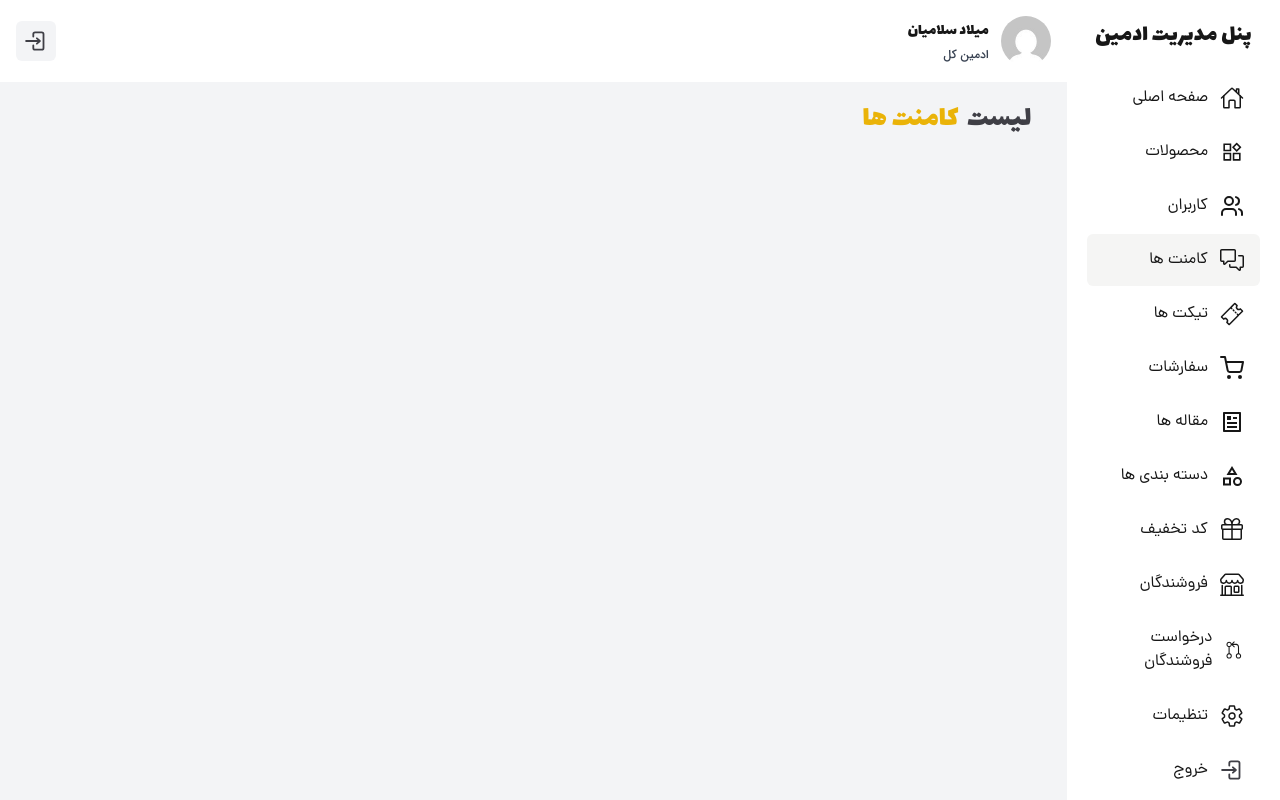
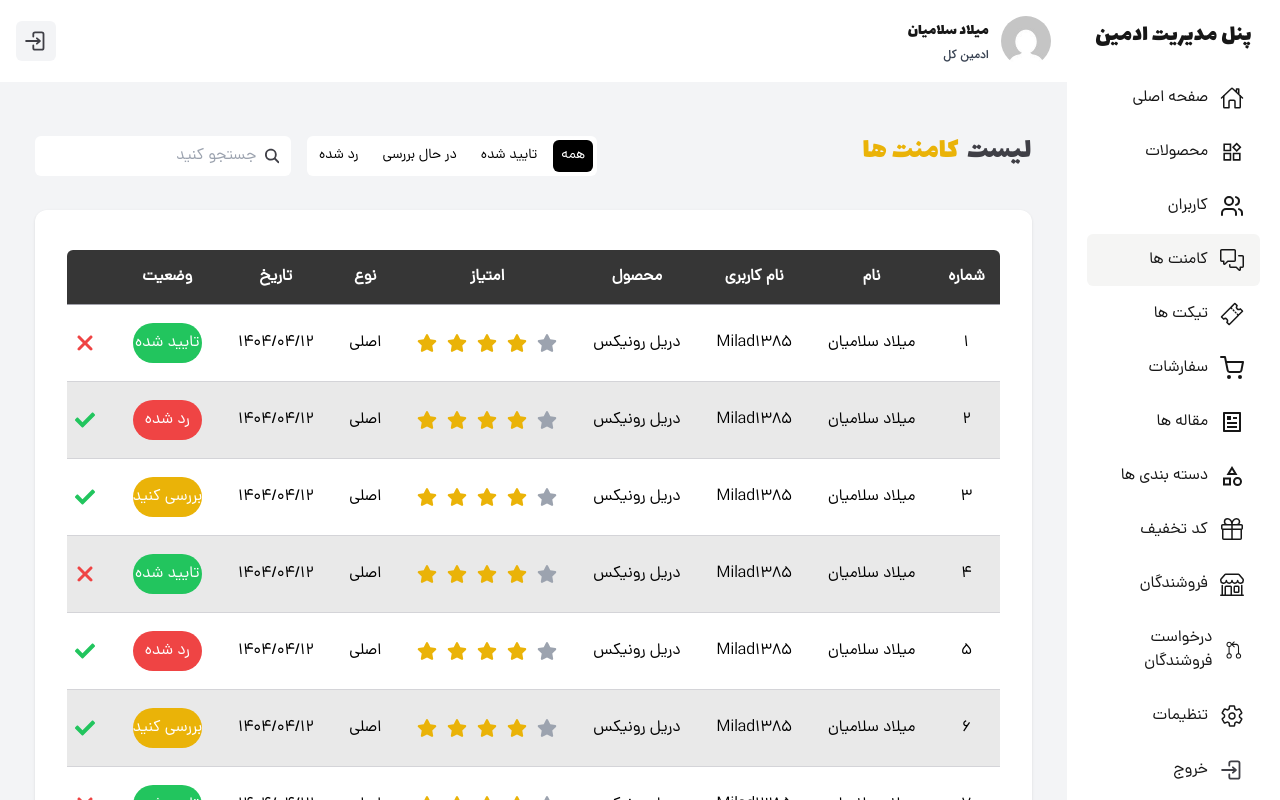
Before and after one commit to milad1385/tool-shop, a Next.js app: page /p-admin/comments in a window 1280 px wide. Built offline with nearby package versions, Linux system fonts and the light colour scheme.

Commit message:
use comment list component in comment page

```diff
--- a/src/app/p-admin/comments/page.tsx
+++ b/src/app/p-admin/comments/page.tsx
@@ -1,11 +1,18 @@
 import Container from "@/components/modules/p-admin/Container";
 import PageTitle from "@/components/modules/p-admin/PageTitle";
+import TableOperation from "@/components/modules/p-admin/TableOpration";
+import CommentList from "@/components/templates/p-admin/CommentList";
+import { CommentFilterOptions } from "@/constants/data";
 import React from "react";
 
 function page() {
   return (
     <Container>
-      <PageTitle content="لیست کامنت ها" />
+      <TableOperation
+        options={CommentFilterOptions}
+        pageTitle="لیست کامنت ها"
+      />
+      <CommentList />
     </Container>
   );
 }
```
